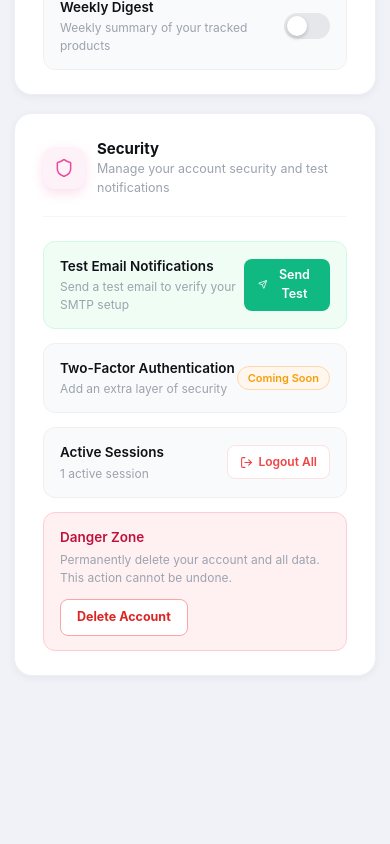
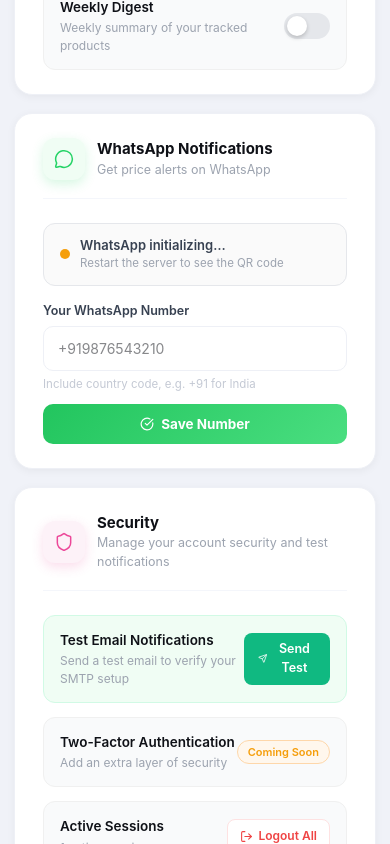
Before and after one commit to achal6076/AmazonPriceTrackerFrontend, a React (Vite) app: page /settings in a window 390 px wide. Shown: the part 1400-2244 px from the top of the page. Before the commit the page ends 2092 px from the top, so only its background shows below. Built offline with nearby package versions, Linux system fonts and the light colour scheme; no server answers; sample sign-in values are in the browser's storage.

Commit message:
add WhatsApp section to Settings page
- Show QR code when whatsapp-web.js is waiting to be scanned
- Show connected/disconnected status badge
- Phone number input with save and test buttons
- Poll /auth/whatsapp/status every 5s to auto-update QR state

```diff
--- a/src/api/auth.ts
+++ b/src/api/auth.ts
@@ -12,6 +12,13 @@
 
 export const updateProfile = (data: {
   name?: string;
+  whatsapp_number?: string | null;
   current_password?: string;
   new_password?: string;
 }) => api.patch('/auth/me', data).then((r) => r.data);
+
+export const getWhatsAppStatus = () =>
+  api.get('/auth/whatsapp/status').then((r) => r.data as { status: string; qrBase64: string | null });
+
+export const testWhatsApp = () =>
+  api.post('/auth/whatsapp/test').then((r) => r.data);
--- a/src/pages/Settings.tsx
+++ b/src/pages/Settings.tsx
@@ -1,8 +1,8 @@
 import { useEffect, useState } from 'react';
-import { getProfile, updateProfile } from '../api/auth';
+import { getProfile, updateProfile, getWhatsAppStatus, testWhatsApp } from '../api/auth';
 import api from '../api/client';
 import { useAuthStore } from '../store/auth';
-import { User, Lock, Bell, Shield, CheckCircle, Eye, EyeOff, LogOut, Send } from 'lucide-react';
+import { User, Lock, Bell, Shield, CheckCircle, Eye, EyeOff, LogOut, Send, MessageCircle, RefreshCw } from 'lucide-react';
 import { useBreakpoint } from '../hooks/useBreakpoint';
 import toast from 'react-hot-toast';
 
@@ -46,7 +46,7 @@
 export default function Settings() {
   const { isMobile } = useBreakpoint();
   const clearAuth = useAuthStore((s) => s.clearAuth);
-  const [profile, setProfile] = useState<{ id: string; email: string; name: string | null; created_at: string } | null>(null);
+  const [profile, setProfile] = useState<{ id: string; email: string; name: string | null; whatsapp_number: string | null; created_at: string } | null>(null);
   const [loading, setLoading] = useState(true);
 
   const [name, setName] = useState('');
@@ -66,14 +66,27 @@
   const [notifInstant, setNotifInstant] = useState(true);
   const [notifDigest, setNotifDigest] = useState(false);
 
+  const [waNumber, setWaNumber] = useState('');
+  const [savingWa, setSavingWa] = useState(false);
+  const [waStatus, setWaStatus] = useState<{ status: string; qrBase64: string | null }>({ status: 'initializing', qrBase64: null });
+  const [testingWa, setTestingWa] = useState(false);
+
   useEffect(() => {
     getProfile()
       .then((p) => {
         setProfile(p);
         setName(p.name ?? '');
+        setWaNumber(p.whatsapp_number ?? '');
       })
       .catch(() => toast.error('Failed to load profile'))
       .finally(() => setLoading(false));
+
+    getWhatsAppStatus().then(setWaStatus).catch(() => {});
+
+    const poll = setInterval(() => {
+      getWhatsAppStatus().then(setWaStatus).catch(() => {});
+    }, 5000);
+    return () => clearInterval(poll);
   }, []);
 
   async function handleSaveProfile(e: React.FormEvent) {
@@ -103,6 +116,20 @@
       toast.error(err?.response?.data?.error ?? 'Failed to change password');
     } finally {
       setSavingPwd(false);
+    }
+  }
+
+  async function handleSaveWhatsApp(e: React.FormEvent) {
+    e.preventDefault();
+    setSavingWa(true);
+    try {
+      const updated = await updateProfile({ whatsapp_number: waNumber.trim() || null });
+      setProfile(updated);
+      toast.success('WhatsApp number saved');
+    } catch (err: any) {
+      toast.error(err?.response?.data?.error ?? 'Failed to save number');
+    } finally {
+      setSavingWa(false);
     }
   }
 
@@ -254,6 +281,84 @@
           </div>
         </Section>
 
+        {/* WhatsApp */}
+        <Section icon={MessageCircle} iconColor="#25d366" iconBg="#f0fdf4" title="WhatsApp Notifications" subtitle="Get price alerts on WhatsApp">
+          <div style={{ display: 'flex', flexDirection: 'column', gap: 16 }}>
+
+            {/* Status banner */}
+            {waStatus.status === 'ready' ? (
+              <div style={{ display: 'flex', alignItems: 'center', gap: 10, padding: '12px 16px', background: '#f0fdf4', borderRadius: 12, border: '1px solid #bbf7d0' }}>
+                <div style={{ width: 10, height: 10, borderRadius: '50%', background: '#22c55e', flexShrink: 0 }} />
+                <div>
+                  <p style={{ fontSize: 13, fontWeight: 700, color: '#15803d', margin: 0 }}>WhatsApp Connected</p>
+                  <p style={{ fontSize: 11.5, color: '#6b7280', margin: 0 }}>Ready to send notifications</p>
+                </div>
+              </div>
+            ) : waStatus.status === 'qr' && waStatus.qrBase64 ? (
+              <div style={{ textAlign: 'center' }}>
+                <p style={{ fontSize: 13, fontWeight: 600, color: '#374151', margin: '0 0 10px' }}>Scan with WhatsApp to connect</p>
+                <img src={waStatus.qrBase64} alt="WhatsApp QR" style={{ width: 180, height: 180, borderRadius: 12, border: '1px solid #e5e7eb' }} />
+                <p style={{ fontSize: 11.5, color: '#9ca3af', margin: '8px 0 0' }}>Open WhatsApp → Linked Devices → Link a Device</p>
+                <button onClick={() => getWhatsAppStatus().then(setWaStatus).catch(() => {})}
+                  style={{ display: 'inline-flex', alignItems: 'center', gap: 5, marginTop: 10, padding: '6px 12px', background: '#f9fafb', border: '1px solid #e5e7eb', borderRadius: 8, fontSize: 12, color: '#6b7280', cursor: 'pointer' }}>
+                  <RefreshCw size={12} /> Refresh status
+                </button>
+              </div>
+            ) : (
+              <div style={{ display: 'flex', alignItems: 'center', gap: 10, padding: '12px 16px', background: '#fafafa', borderRadius: 12, border: '1px solid #e5e7eb' }}>
+                <div style={{ width: 10, height: 10, borderRadius: '50%', background: '#f59e0b', flexShrink: 0 }} />
+                <div>
+                  <p style={{ fontSize: 13, fontWeight: 600, color: '#374151', margin: 0 }}>
+                    {waStatus.status === 'initializing' ? 'WhatsApp initializing…' : waStatus.status === 'disconnected' ? 'WhatsApp disconnected' : 'WhatsApp unavailable'}
+                  </p>
+                  <p style={{ fontSize: 11.5, color: '#9ca3af', margin: 0 }}>Restart the server to see the QR code</p>
+                </div>
+              </div>
+            )}
+
+            {/* Phone number form */}
+            <form onSubmit={handleSaveWhatsApp} style={{ display: 'flex', flexDirection: 'column', gap: 10 }}>
+              <div>
+                <label style={labelStyle}>Your WhatsApp Number</label>
+                <input
+                  value={waNumber}
+                  onChange={(e) => setWaNumber(e.target.value)}
+                  onFocus={() => setProfileFocus('wa')}
+                  onBlur={() => setProfileFocus(null)}
+                  placeholder="+919876543210"
+                  style={inputStyle(profileFocus === 'wa')}
+                />
+                <p style={{ fontSize: 11.5, color: '#c4c9d4', margin: '5px 0 0' }}>Include country code, e.g. +91 for India</p>
+              </div>
+              <div style={{ display: 'flex', gap: 8 }}>
+                <button type="submit" disabled={savingWa}
+                  style={{ flex: 1, display: 'flex', alignItems: 'center', justifyContent: 'center', gap: 7, padding: '10px 0', background: savingWa ? '#bbf7d0' : 'linear-gradient(135deg,#22c55e,#4ade80)', border: 'none', borderRadius: 10, color: '#fff', fontSize: 13.5, fontWeight: 700, cursor: savingWa ? 'not-allowed' : 'pointer' }}>
+                  {savingWa ? 'Saving…' : <><CheckCircle size={14} /> Save Number</>}
+                </button>
+                {profile?.whatsapp_number && (
+                  <button type="button"
+                    disabled={testingWa || waStatus.status !== 'ready'}
+                    onClick={async () => {
+                      setTestingWa(true);
+                      try {
+                        await testWhatsApp();
+                        toast.success('WhatsApp test message sent!');
+                      } catch (err: any) {
+                        toast.error(err?.response?.data?.error ?? 'Test failed');
+                      } finally {
+                        setTestingWa(false);
+                      }
+                    }}
+                    style={{ display: 'flex', alignItems: 'center', gap: 6, padding: '10px 14px', background: (testingWa || waStatus.status !== 'ready') ? '#f3f4f6' : '#fff', border: `1px solid ${waStatus.status === 'ready' ? '#22c55e' : '#e5e7eb'}`, borderRadius: 10, color: waStatus.status === 'ready' ? '#15803d' : '#9ca3af', fontSize: 13, fontWeight: 600, cursor: (testingWa || waStatus.status !== 'ready') ? 'not-allowed' : 'pointer' }}>
+                    <Send size={13} /> {testingWa ? 'Sending…' : 'Test'}
+                  </button>
+                )}
+              </div>
+            </form>
+
+          </div>
+        </Section>
+
         {/* Security */}
         <Section icon={Shield} iconColor="#ec4899" iconBg="#fdf2f8" title="Security" subtitle="Manage your account security and test notifications">
           <div style={{ display: 'flex', flexDirection: 'column', gap: 14 }}>
```
